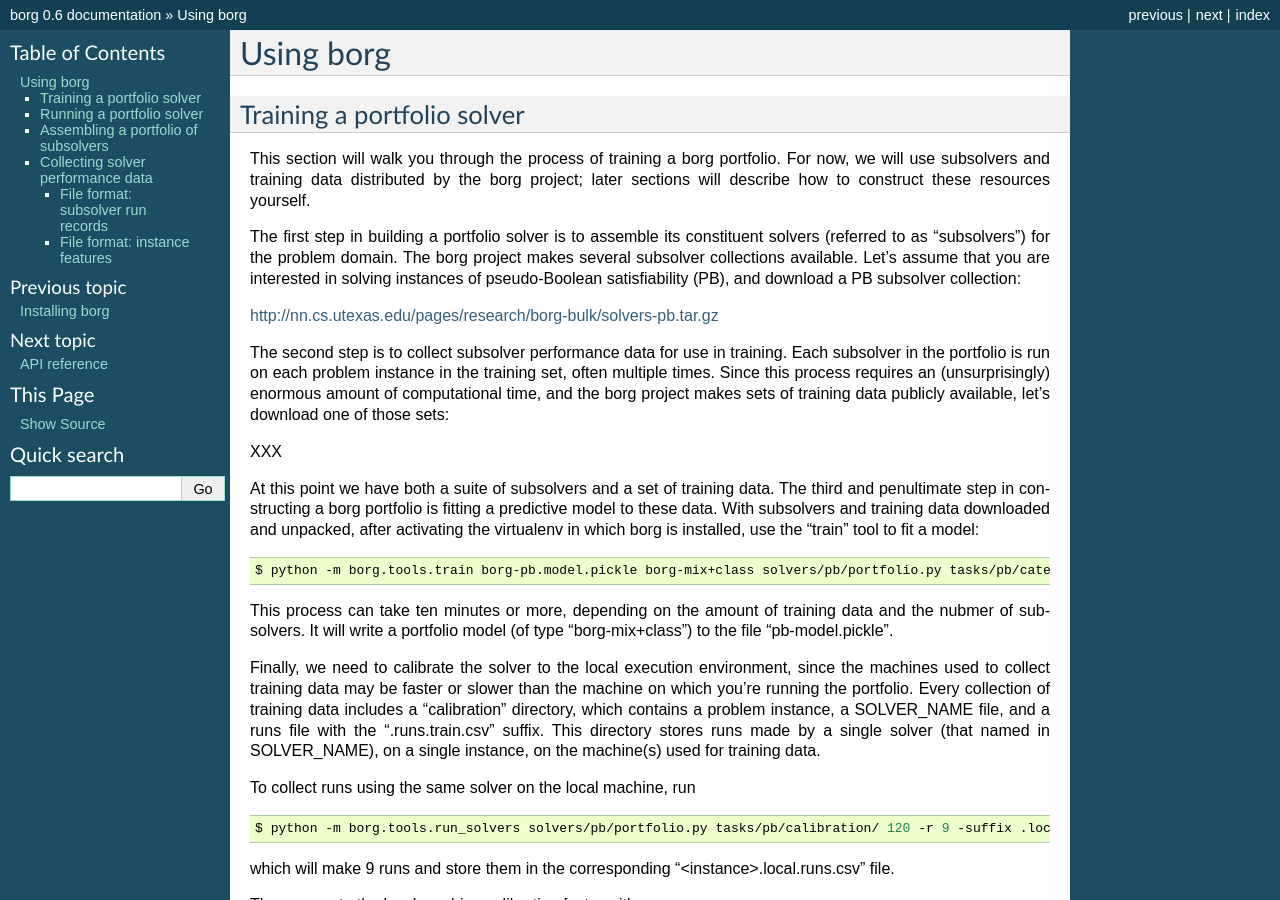
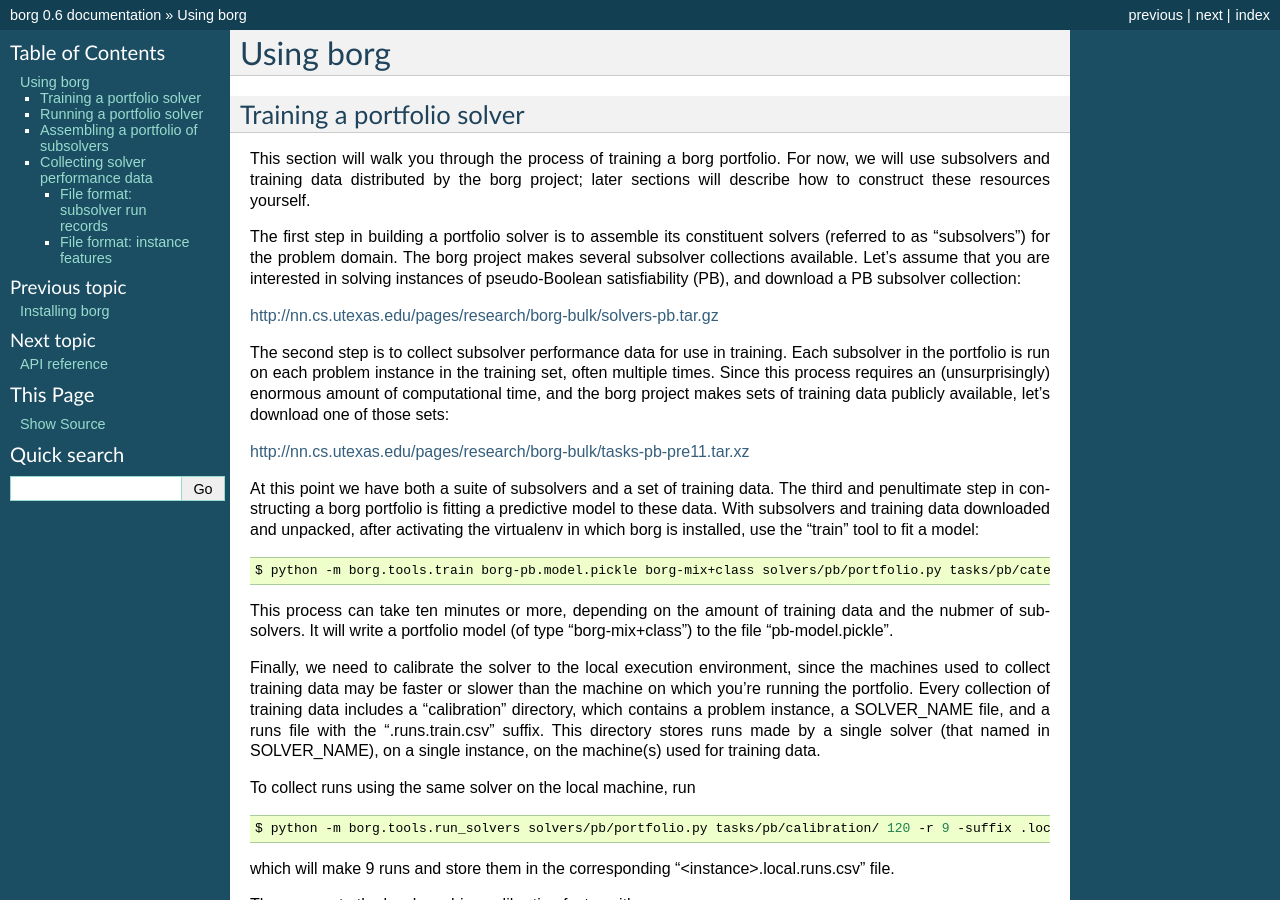
Before and after one commit to borg-project/borg, a Sphinx documentation site: the page built from docs/usage.rst, in a window 1280 px wide and 900 px high. Built offline with Sphinx 7.4.7, drawn with Linux system fonts in a browser that asks for light colours.

Commit message:
Fix the tutorial training data URL.

```diff
--- a/docs/usage.rst
+++ b/docs/usage.rst
@@ -23,7 +23,7 @@ set, often multiple times. Since this process requires an (unsurprisingly)
 enormous amount of computational time, and the borg project makes sets of
 training data publicly available, let's download one of those sets:
 
-XXX
+http://nn.cs.utexas.edu/pages/research/borg-bulk/tasks-pb-pre11.tar.xz
 
 At this point we have both a suite of subsolvers and a set of training data.
 The third and penultimate step in constructing a borg portfolio is fitting a
```
